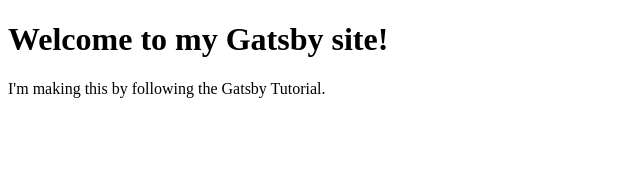
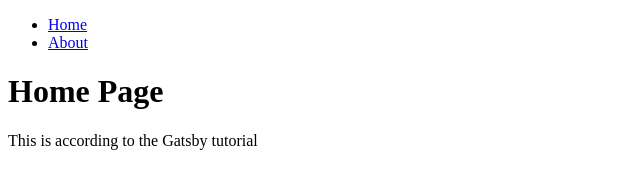
Before and after one commit to Faizan711/My-first-Gatsby-site, a Gatsby site: page / in a window 1280 px wide. Shown: the whole page, without its empty margins (0-640 px from the left). Built offline with nearby package versions, Linux system fonts and the light colour scheme; Gatsby itself is replaced by a stand-in of ours.

Commit message:
nested the index and about with layout

```diff
--- a/src/pages/index.js
+++ b/src/pages/index.js
@@ -1,18 +1,19 @@
 // Step 1: Import React
 import * as React from 'react'
+import { Link } from 'gatsby'
+import Layout from '../components/layout'
 
 // Step 2: Define your component
 const IndexPage = () => {
   return (
-    <main>
-      <h1>Welcome to my Gatsby site!</h1>
-      <p>I'm making this by following the Gatsby Tutorial.</p>
-    </main>
+    <Layout pageTitle="Home Page">
+      <p>This is according to the Gatsby tutorial</p>
+    </Layout>
   )
 }
 
 // You'll learn about this in the next task, just copy it for now
-export const Head = () => <title>Home Page</title>
+export const Head = () => <title>Home</title>
 
 // Step 3: Export your component
 export default IndexPage
```
Also changed, not shown: src/pages/about.js (added, +20 -0 lines).
